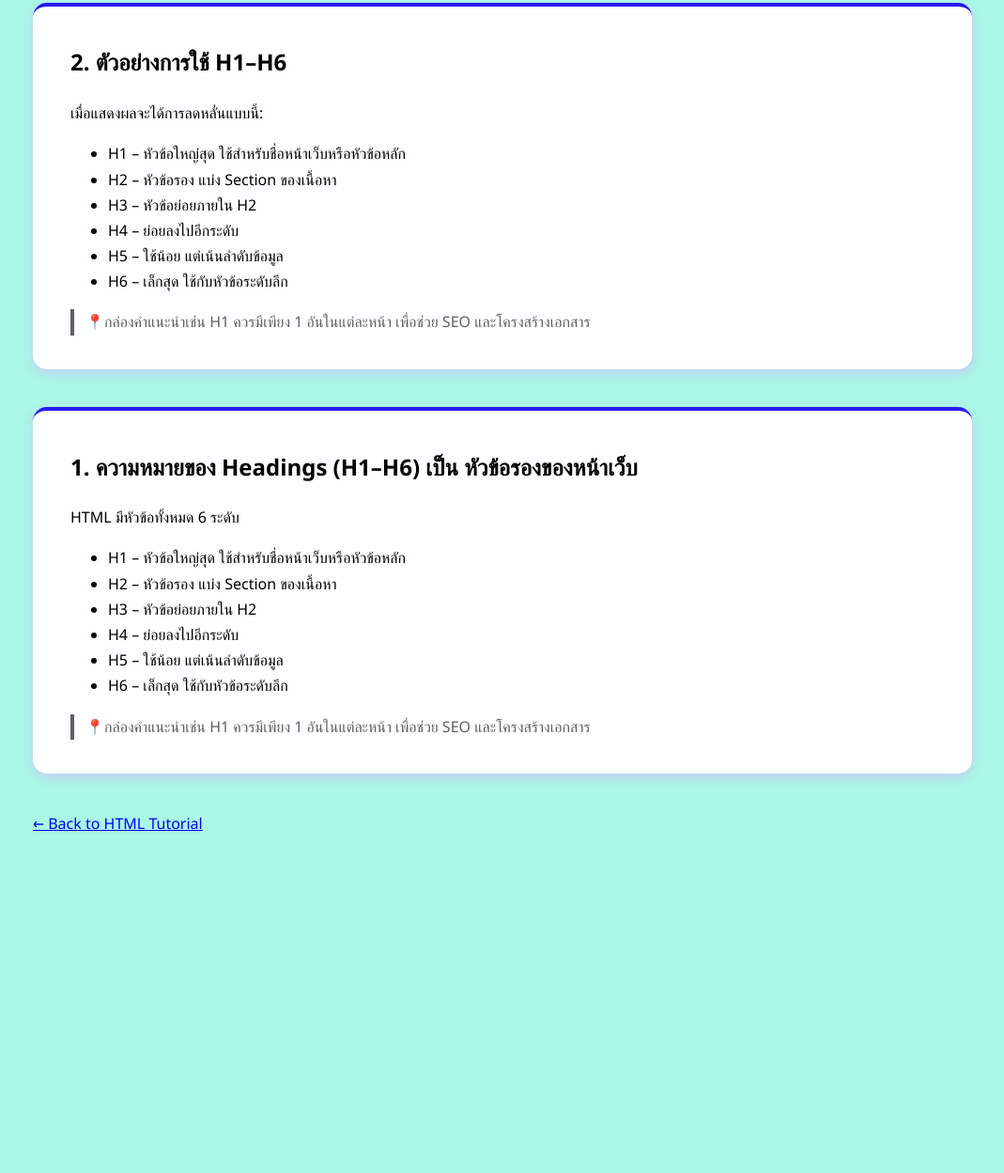
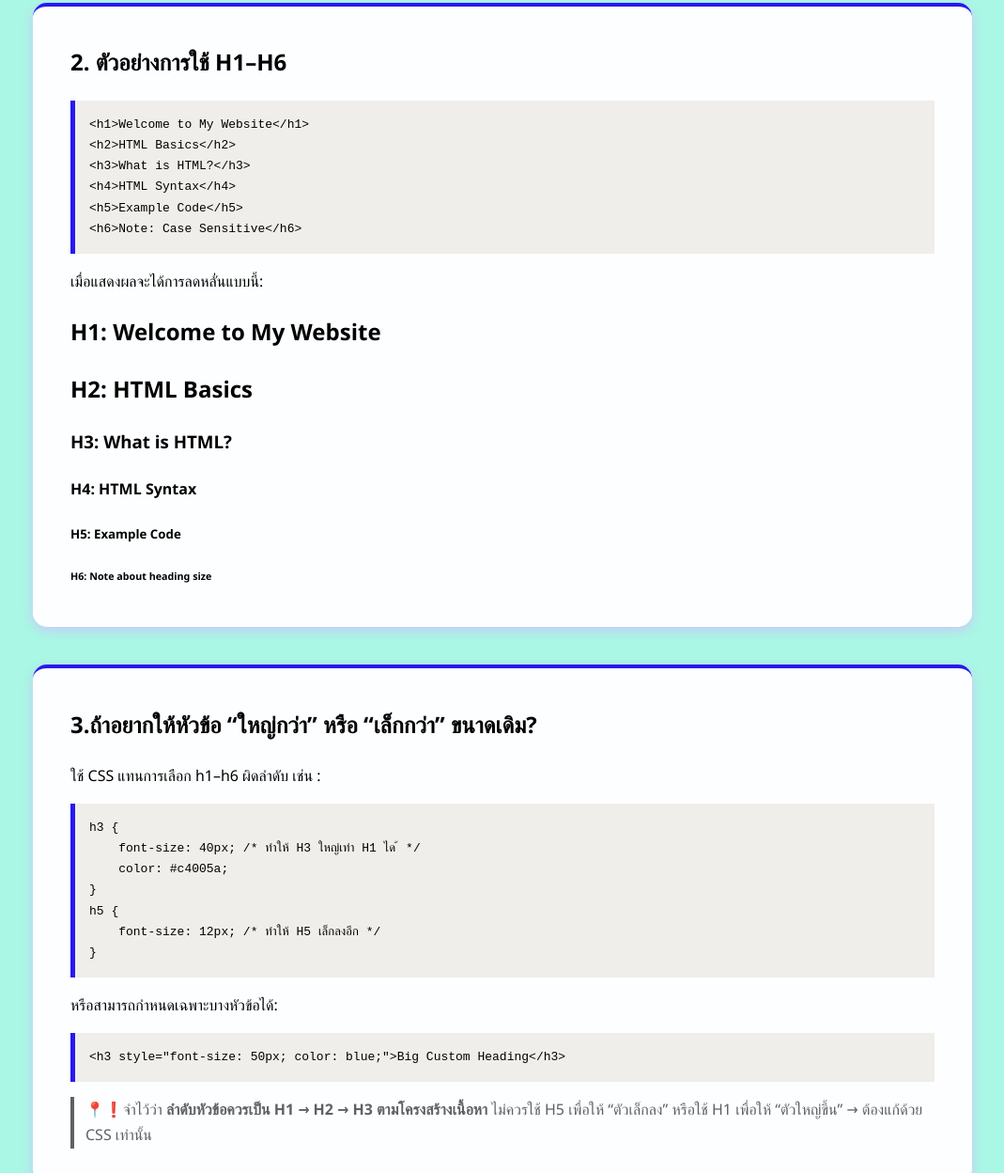
Before and after one commit to 674230034/html_034, a plain HTML site: page w03_01_heading.html in a window 1280 px wide. Shown: the part 568-1816 px from the top of the page at 94% size, without its empty margins (105-1174 px from the left). Before the commit the page ends 1478 px from the top, so only its background shows below. Drawn offline with Linux system fonts and the light colour scheme.

Commit message:
update 15/12/68

```diff
--- a/w03_01_heading.html
+++ b/w03_01_heading.html
@@ -36,10 +36,17 @@
             border-left: 4px solid  rgb(95, 96, 97);
             padding-left: 12px;
             color: rgb(95, 96, 97);
+        }
+        .topics{
+            color:  rgb(0, 0, 0);
+            text-align: left;
 
         }
-
-
+        pre{
+            background-color: rgb(240, 238, 234);
+            padding: 15px;
+            border-left: rgb(39, 25, 240) 5px solid;
+        }
 
 
     </style>
@@ -67,37 +74,42 @@
      <!-- Section 2 -->
     <section class="card">
         <h2>2. ตัวอย่างการใช้ H1–H6</h2>
+        <pre>
+&lt;h1&gt;Welcome to My Website&lt;/h1&gt;
+&lt;h2&gt;HTML Basics&lt;/h2&gt;
+&lt;h3&gt;What is HTML?&lt;/h3&gt;
+&lt;h4&gt;HTML Syntax&lt;/h4&gt;
+&lt;h5&gt;Example Code&lt;/h5&gt;
+&lt;h6&gt;Note: Case Sensitive&lt;/h6&gt;</pre>
         <p>เมื่อแสดงผลจะได้การลดหลั่นแบบนี้:</p>
-        <ul>
-            <li>H1 – หัวข้อใหญ่สุด ใช้สำหรับชื่อหน้าเว็บหรือหัวข้อหลัก</li>
-            <li>H2 – หัวข้อรอง แบ่ง Section ของเนื้อหา</li>
-            <li>H3 – หัวข้อย่อยภายใน H2</li>
-            <li>H4 – ย่อยลงไปอีกระดับ</li>
-            <li>H5 – ใช้น้อย แต่เน้นลำดับข้อมูล</li>
-            <li>H6 – เล็กสุด ใช้กับหัวข้อระดับลึก</li>
-        </ul>
-        <p class="note">📍กล่องคำแนะนำเช่น H1 ควรมีเพียง 1 อันในแต่ละหน้า เพื่อช่วย SEO และโครงสร้างเอกสาร</p>
+        <h1 class="topics">H1: Welcome to My Website</h1>
+        <h2>H2: HTML Basics</h2>
+        <h3>H3: What is HTML?</h3>
+        <h4>H4: HTML Syntax</h4>
+        <h5>H5: Example Code</h5>
+        <h6>H6: Note about heading size</h6>
     </section>
 
      <!-- Section 3 -->
     <section class="card">
-        <h2>1. ความหมายของ Headings (H1–H6) เป็น หัวข้อรองของหน้าเว็บ</h2>
-        <p>HTML มีหัวข้อทั้งหมด 6 ระดับ</p>
-        <ul>
-            <li>H1 – หัวข้อใหญ่สุด ใช้สำหรับชื่อหน้าเว็บหรือหัวข้อหลัก</li>
-            <li>H2 – หัวข้อรอง แบ่ง Section ของเนื้อหา</li>
-            <li>H3 – หัวข้อย่อยภายใน H2</li>
-            <li>H4 – ย่อยลงไปอีกระดับ</li>
-            <li>H5 – ใช้น้อย แต่เน้นลำดับข้อมูล</li>
-            <li>H6 – เล็กสุด ใช้กับหัวข้อระดับลึก</li>
-        </ul>
-        <p class="note">📍กล่องคำแนะนำเช่น H1 ควรมีเพียง 1 อันในแต่ละหน้า เพื่อช่วย SEO และโครงสร้างเอกสาร</p>
+        <h2>3.ถ้าอยากให้หัวข้อ “ใหญ่กว่า” หรือ “เล็กกว่า” ขนาดเดิม?</h2>
+        <p>ใช้ CSS แทนการเลือก h1–h6 ผิดลำดับ เช่น :</p>
+        <pre>
+h3 {
+    font-size: 40px; /* ทำให้ H3 ใหญ่เท่า H1 ได ้ */
+    color: #c4005a;
+}
+h5 {
+    font-size: 12px; /* ทำให้ H5 เล็กลงอีก */
+}</pre>
+            <p>หรือสามารถกำหนดเฉพาะบางหัวข้อได้:</p>
+        <pre>
+&lt;h3 style="font-size: 50px; color: blue;"&gt;Big Custom Heading&lt;/h3&gt;</pre>
+        <p class="note">📍❗จำไว้ว่า <strong>ลำดับหัวข้อควรเป็น H1 → H2 → H3 ตามโครงสร้างเนื้อหา</strong> ไม่ควรใช้ H5 เพื่อให้ “ตัวเล็กลง” หรือใช้ H1 เพื่อให้ “ตัวใหญ่ขึ้น” → ต้องแก้ด้วย CSS เท่านั้น</p>
     </section>
+
     <a href="index.html">&larr; Back to HTML Tutorial</a>
 </div>
 
-
-
-
 </body>
 </html>
```
